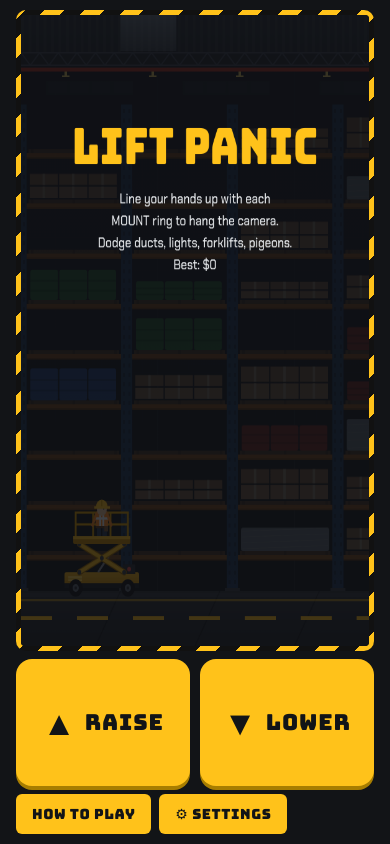
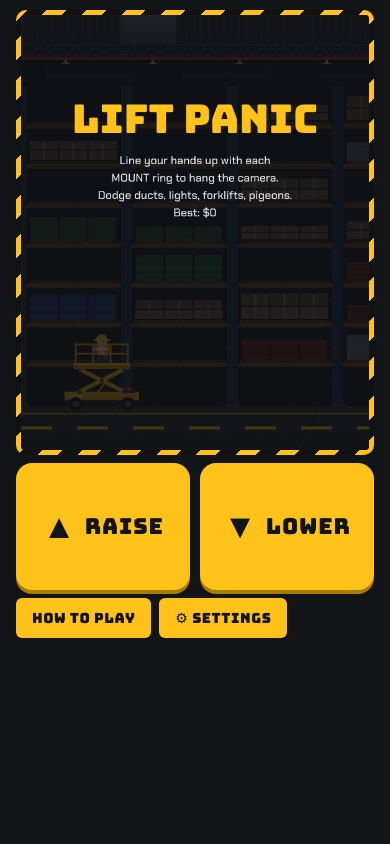
Before and after one commit to AAROMACH/Arcade, a website: page public/games/lift-panic.html in a window 390 px wide. Drawn offline with Linux system fonts and the light colour scheme; animation ran at ten frames a second.

Commit message:
Lift Panic: one warehouse for every device (#1)
Lift Panic used to change its world with the screen's shape: an upright
phone got a narrower, taller warehouse at 66% speed (and taller phones a
taller one), so phones and PCs played different games, and a PC window
resized tall could pick the other version.

Now every device plays the same 560x700 warehouse at the same speed and
spacing (the phone shape). Only the on-screen size changes: it fills the
space above the Raise/Lower pad on phones and shows as a large, sharp
panel on a PC (drawn at the screen's resolution), re-fitting when fonts
or the control bar settle.

Also: a new obstacle never lands on a power-up anywhere in its range of
motion (hoist cable travel, bad-apple fork travel, pigeon flight).

Checked: identical world on two PC sizes, iPhone 13, iPhone SE and
Pixel 7, all fitting the screen; 60 bot runs of 3,000 ft: about one
power-up per 1,000 ft, all reachable, none inside an obstacle.


Claude-Session: https://claude.ai/code/session_0136yQKhWYHeGiby8Bx1J5k3

Co-authored-by: Claude <noreply@anthropic.com>

```diff
--- a/public/games/lift-panic.html
+++ b/public/games/lift-panic.html
@@ -36,11 +36,11 @@ body {
   box-sizing: border-box; overflow: hidden;
 }
 .cab {
-  width: 100%; max-width: 960px; padding: 8px; border-radius: 10px; box-sizing: border-box;
+  width: 100%; max-width: var(--gw, 560px); padding: 8px; border-radius: 10px; box-sizing: border-box;
   background: repeating-linear-gradient(-45deg, var(--safety) 0 14px, #111 14px 28px);
 }
 canvas { display: block; width: 100%; height: auto; aspect-ratio: 16 / 9; max-width: 100%; border-radius: 4px; background: #0d0f12; touch-action: none; cursor: pointer; }
-.bar { width: 100%; max-width: 960px; display: flex; flex-wrap: wrap; gap: 8px 16px; align-items: center; justify-content: space-between; font-size: 13px; color: var(--muted); }
+.bar { width: 100%; max-width: var(--gw, 560px); display: flex; flex-wrap: wrap; gap: 8px 16px; align-items: center; justify-content: space-between; font-size: 13px; color: var(--muted); }
 .bar b { color: var(--fg); font-weight: 700; }
 .keys { display: flex; flex-wrap: wrap; gap: 6px 14px; }
 kbd { font-family: var(--body); font-weight: 700; font-size: 11px; color: var(--bg); background: var(--safety); border-radius: 3px; padding: 1px 5px; }
@@ -64,13 +64,14 @@ button:focus-visible { outline: 3px solid var(--fg); outline-offset: 2px; }
   .bar button { padding: 7px 12px; }
   .liftpad { display: flex; align-items: center; }
   .bar { order: 3; } .tip { order: 4; }
+  .bar, .liftpad { max-width: 560px; }
   /* Phones: big thumb-sized RAISE / LOWER that use the space under the game. */
   body .liftpad .grp, body .liftpad.side .grp, body .liftpad.side.left .grp, body .liftpad.side.right .grp { width: 100%; max-width: 560px; gap: 10px; }
   body .liftpad .grp button { height: clamp(84px, 15vh, 132px); font-size: 22px; border-radius: 16px; }
   body .liftpad .grp button span { font-size: 34px; }
   .bar button { padding: 11px 16px; font-size: 14px; }
 }
-.liftpad { display: none; width: 100%; max-width: 960px; flex: 0 0 auto; padding-bottom: env(safe-area-inset-bottom, 0px); }
+.liftpad { display: none; width: 100%; max-width: var(--gw, 560px); flex: 0 0 auto; padding-bottom: env(safe-area-inset-bottom, 0px); }
 .liftpad .grp { display: grid; gap: 8px; grid-template-columns: 1fr; width: min(48%, 200px); }
 .liftpad.side .grp { grid-template-columns: 1fr 1fr; width: 100%; }
 .liftpad.side.left .grp, .liftpad.side.right .grp { width: min(100%, 300px); }
@@ -95,17 +96,16 @@ button:focus-visible { outline: 3px solid var(--fg); outline-offset: 2px; }
 .obsInfo em { font-style: normal; font-weight: 700; color: var(--muted); }
 @media (max-width: 420px) { .obs { grid-template-columns: repeat(3, 1fr); } }
 .card .note { font-size: 12px; color: var(--muted); }
-.tip { display: none; width: 100%; max-width: 960px; font-size: 12px; color: var(--muted); }
+.tip { display: none; width: 100%; max-width: var(--gw, 560px); font-size: 12px; color: var(--muted); }
 @media (pointer: coarse), (max-width: 640px) { .liftpad { display: flex; align-items: center; } }
 @media (max-aspect-ratio: 1/1) {
   body { height: 100%; overflow: hidden; }
-  .cab { flex: 1 1 auto; min-height: 0; display: flex; align-items: center; justify-content: center; }
-  canvas { width: auto; height: 100%; max-width: 100%; max-height: 100%; }
-  .liftpad, .bar { flex: 0 0 auto; }
+  .cab, .liftpad, .bar { flex: 0 0 auto; }
 }
+canvas { aspect-ratio: 560 / 700; }
 </style>
 
-<div class="cab"><canvas id="game" width="960" height="540" aria-label="Lift Panic game"></canvas></div>
+<div class="cab"><canvas id="game" width="560" height="700" aria-label="Lift Panic game"></canvas></div>
 <div class="bar">
   <div class="keys">
     <span><kbd>↑</kbd>/<kbd>W</kbd> raise lift</span>
@@ -174,29 +174,39 @@ button:focus-visible { outline: 3px solid var(--fg); outline-offset: 2px; }
 (() => {
 const cv = document.getElementById('game');
 let cx = cv.getContext('2d');
-// Portrait phones get a narrower warehouse (bigger on screen) and a slightly slower run.
-const PORTRAIT = matchMedia('(max-aspect-ratio: 1/1)').matches;
-// Portrait: a taller warehouse (more of the phone used); vertical distances and lift speed scale with it.
-// Portrait: the warehouse is as tall as the phone allows (above the Raise/Lower buttons);
-// vertical distances and lift speed scale with it so it plays the same.
-const W = PORTRAIT ? 560 : 960, SPD = PORTRAIT ? .66 : 1;
-let H = 540, VS = 1, FLOOR = 470, MIN_DECK = 400, LIFT_RATE = 300;
+// One warehouse for every device (phone, tablet, PC), so the leaderboard is fair: the same size,
+// speed and spacing everywhere. It used to change with the screen's shape, which made phones (or a
+// PC window resized tall) a different game. Only how big it's drawn changes.
+const PORTRAIT = true;                       // the tall layout is the only layout now (kept for the text below)
+const W = 560, SPD = .66;
+let H = 700, VS = 1, FLOOR = 470, MIN_DECK = 400, LIFT_RATE = 300;
 const CEIL = 70;
+// Size on screen: as big as fits the space left after the bar and (on phones) the Raise/Lower pad,
+// keeping the warehouse's shape. Drawn at the screen's real resolution so it stays sharp when large.
+function fitDisplay() {
+  const bar = document.querySelector('.bar'), pad = document.querySelector('.liftpad');
+  const used = (bar ? bar.offsetHeight + 12 : 0) + (pad && getComputedStyle(pad).display !== 'none' ? pad.offsetHeight + 12 : 0) + 34;
+  const gw = Math.max(260, Math.min(innerWidth - 32, (innerHeight - used) * W / H + 16));
+  document.documentElement.style.setProperty('--gw', Math.floor(gw) + 'px');
+  return gw - 16;
+}
 function layoutWorld() {
-  if (PORTRAIT) {
-    const box = document.querySelector('.cab').getBoundingClientRect();
-    const w = box.width - 16, h = box.height - 16;
-    if (w > 50 && h > 50) H = Math.round(Math.max(540, Math.min(1300, W * h / w)));
-  }
   VS = H / 540; FLOOR = H - 70; MIN_DECK = FLOOR - 70; LIFT_RATE = 300 * VS;
-  cv.width = W; cv.height = H; cv.style.aspectRatio = `${W} / ${H}`;
+  const shown = fitDisplay(), k = Math.min(3, Math.max(1, shown * (devicePixelRatio || 1) / W));
+  cv.width = Math.round(W * k); cv.height = Math.round(H * k); cv.style.aspectRatio = `${W} / ${H}`;
+  cx.setTransform(cv.width / W, 0, 0, cv.height / H, 0, 0);
 }
 layoutWorld();
-// Re-fit when the screen changes size (browser bars, rotating, button layout) — between shifts only;
-// mid-shift the canvas just scales to fit, so nothing ever overlaps.
+// Re-fit when the screen changes size: the on-screen size any time, the sharpness between shifts.
 let fitT = 0;
-addEventListener('resize', () => { clearTimeout(fitT); fitT = setTimeout(() => { if (state !== 'play') layoutWorld(); }, 150); });
-const PX = PORTRAIT ? 130 : 230;                              // player x (centre of platform)
+addEventListener('resize', () => { clearTimeout(fitT); fitT = setTimeout(() => { if (state !== 'play') layoutWorld(); else fitDisplay(); }, 150); });
+// Fonts and the button bar settle after the first layout: re-fit once they do (and whenever the bar
+// or the Raise/Lower pad change size), so the game always uses the room it has.
+const refit = () => { clearTimeout(fitT); fitT = setTimeout(() => { if (state !== 'play') layoutWorld(); else fitDisplay(); }, 60); };
+addEventListener('load', refit);
+if (document.fonts && document.fonts.ready) document.fonts.ready.then(refit);
+if (window.ResizeObserver) { const ro = new ResizeObserver(refit); ['.bar', '.liftpad'].forEach(q => { const el = document.querySelector(q); if (el) ro.observe(el); }); }
+const PX = 130;                              // player x (centre of platform)
 const PW = 84, TECH_H = 46;                  // platform width, tech height above deck
 const MAX_DECK = CEIL + TECH_H + 6; // highest deck; the lowest (MIN_DECK) follows the floor
 const C = { safety: '#ffc21a', alarm: '#ff4b3e', fg: '#e9ecef', muted: '#9aa3ad', steel: '#3a414b', dark: '#0d0f12' };
@@ -479,7 +489,12 @@ const addHazard = h => {
   if (!things.some(o => o.kind === 'bracket' && !o.done && blocks(h, o)) && leavesAGap(h)) {
     things.push(h);
     // A new obstacle never sits on a power-up: drop that power-up and try again soon.
-    const bx = boxesOf(h); pickups = pickups.filter(p => { const hitIt = bx.some(b => b.x < p.x + 30 && b.x + b.w > p.x - 30 && b.y < p.y + 24 && b.y + b.h > p.y - 24); if (hitIt) nextPuFt = dist / 30 + 150; return !hitIt; });
+    // Moving obstacles are checked over their whole range of motion, not just where they start.
+    const bx = h.kind === 'pigeon' ? [{ x: h.x - 15, y: h.baseY - 52, w: 30, h: 104 }]
+      : h.kind === 'hoist' ? [{ x: h.x - 26, y: CEIL, w: 52, h: h.hi + 34 - CEIL }]
+      : h.osc ? [{ x: h.x - 72, y: FLOOR - h.hi - 34, w: 80, h: h.hi - h.lo + 34 }]
+      : boxesOf(h);
+    pickups = pickups.filter(p => { const hitIt = bx.some(b => b.x < p.x + 30 && b.x + b.w > p.x - 30 && b.y < p.y + 24 && b.y + b.h > p.y - 24); if (hitIt) nextPuFt = dist / 30 + 150; return !hitIt; });
   }
 };
 
```
